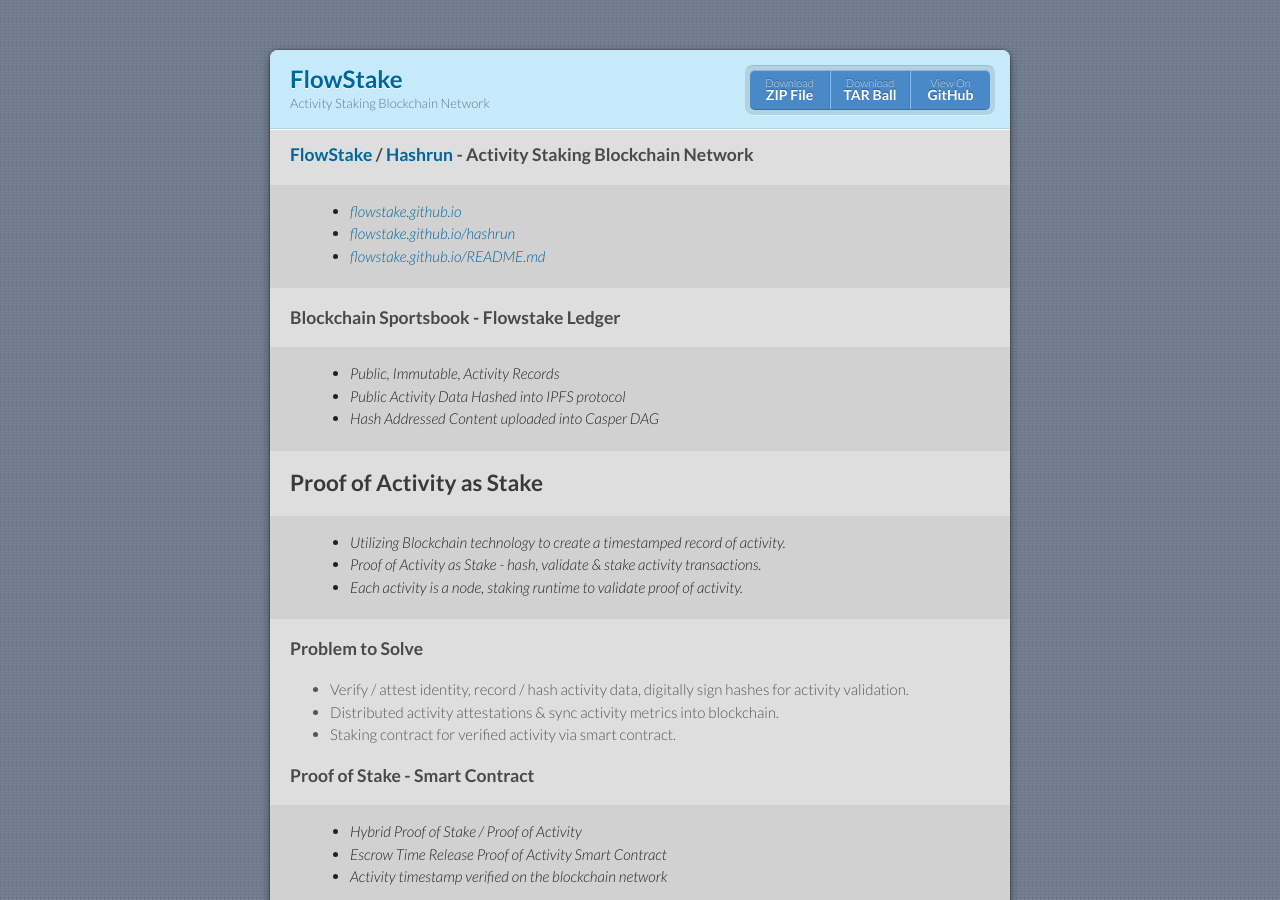
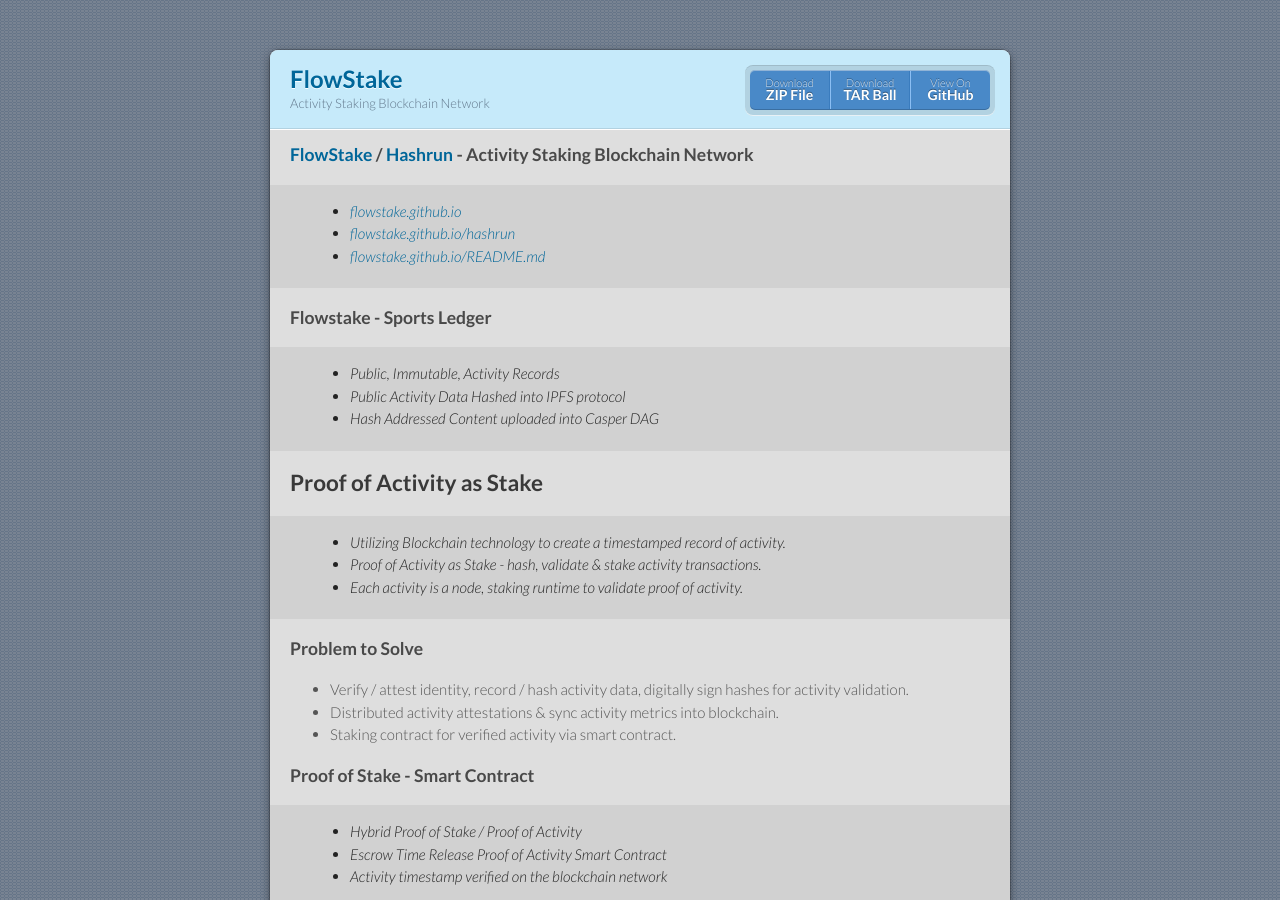
Before and after one commit to flowstake/flowstake.github.io, a Jekyll site: the page built from index.md, in a window 1280 px wide and 900 px high. Built offline with Jekyll 4.4.1, drawn with Linux system fonts in a browser that asks for light colours; our own code applies the rules of GitHub Pages for plain Markdown files.

Commit message:
Update index.md

```diff
--- a/index.md
+++ b/index.md
@@ -7,7 +7,7 @@ layout: default
 > - [flowstake.github.io/hashrun](https://flowstake.github.io/hashrun)
 > - [flowstake.github.io/README.md](https://flowstake.github.io/blob/master/README.md)
 
-### Blockchain Sportsbook - Flowstake Ledger
+### Flowstake - Sports Ledger
 > - Public, Immutable, Activity Records
 > - Public Activity Data Hashed into IPFS protocol
 > - Hash Addressed Content uploaded into Casper DAG
```
